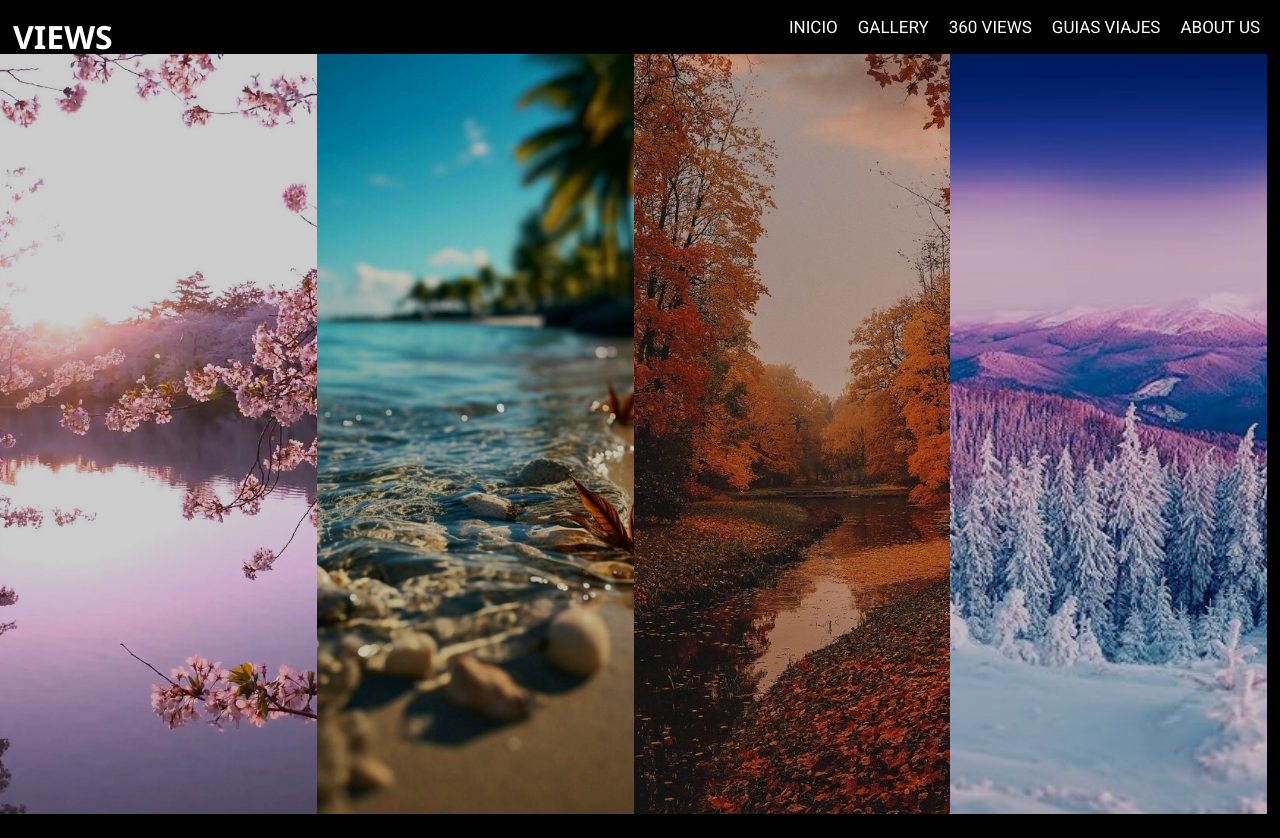
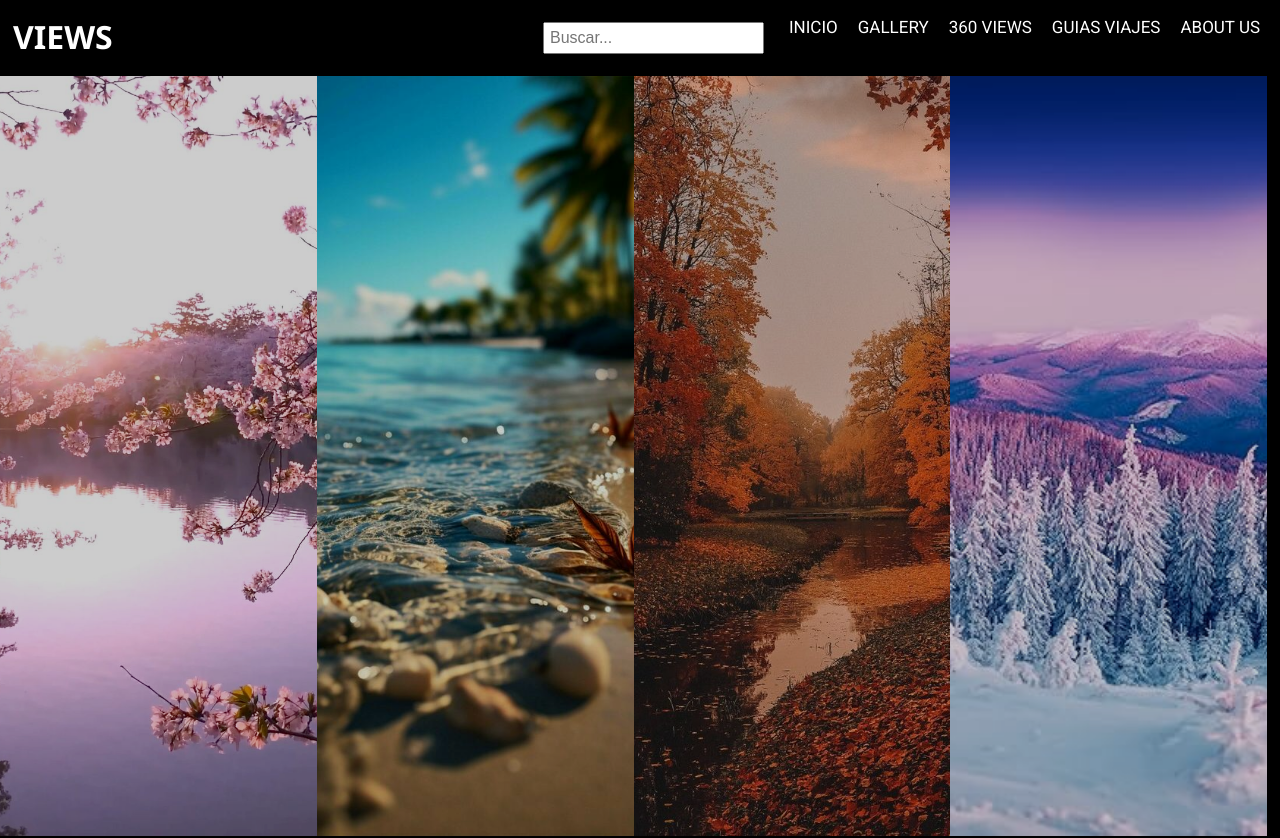
Before and after one commit to Atsirgas/Ipo_Final, a website: page index.html in a window 1280 px wide. Shown: the top 838 px of the page. Drawn offline with nearby package versions, Linux system fonts and the light colour scheme; a web font is replaced by a local one.

Commit message:
decorative search

```diff
--- a/index.html
+++ b/index.html
@@ -17,6 +17,10 @@
   <span id="menu"><img style="width: 25px;" src="https://encrypted-tbn0.gstatic.com/images?q=tbn:ANd9GcR11WXR-a18XfNZknL7S4lu0lLyC4aWZPY4sLd4wNHUNv9So2gd" alt="MENU"></span>
   <nav>
     <ul>
+      <li>
+        <!-- Decorative search box -->
+        <input type="text" placeholder="Buscar..." style="padding: 5px; margin: 5px; font-size: 16px;">
+      </li>
       <li><a href="#" class="nav-link" data-page="inicio.html">INICIO</a></li>
       <li><a href="#" class="nav-link" data-page="gallery.html">GALLERY</a></li>
       <li><a href="#" class="nav-link" data-page="views.html">360 VIEWS</a></li>
```
